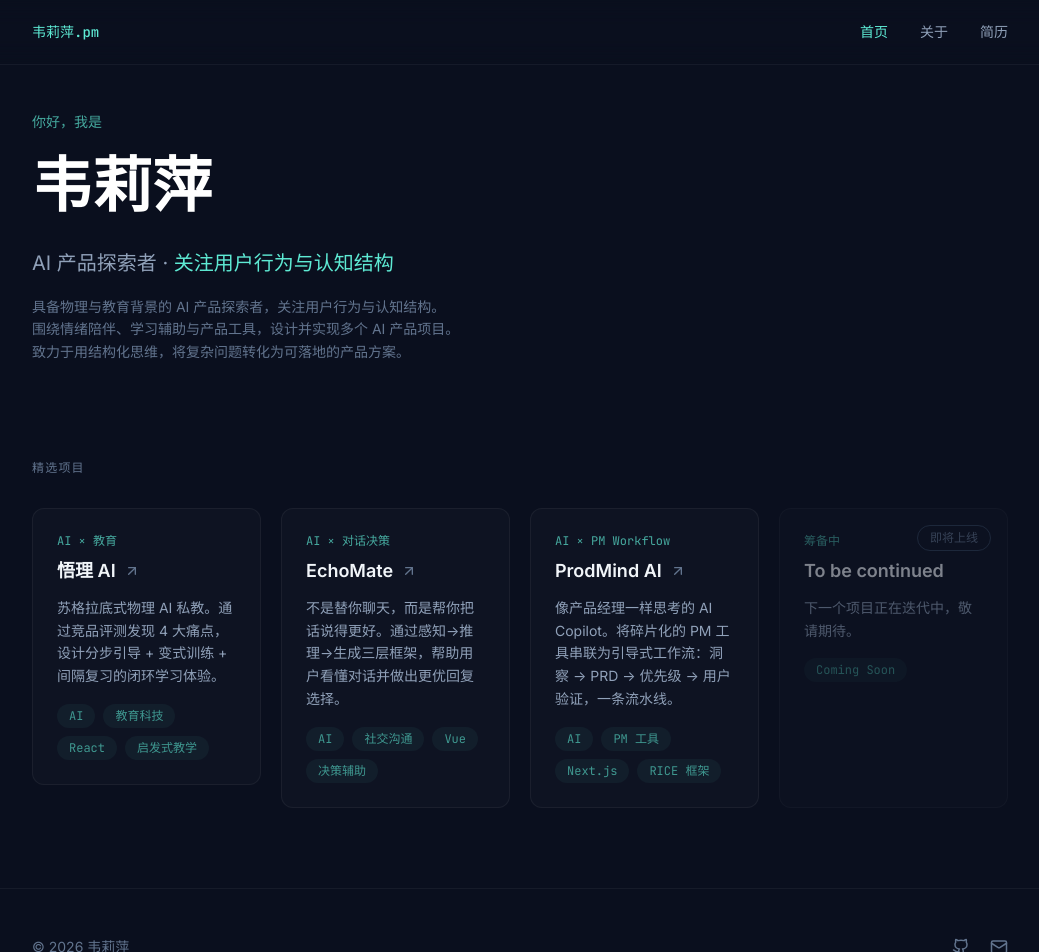
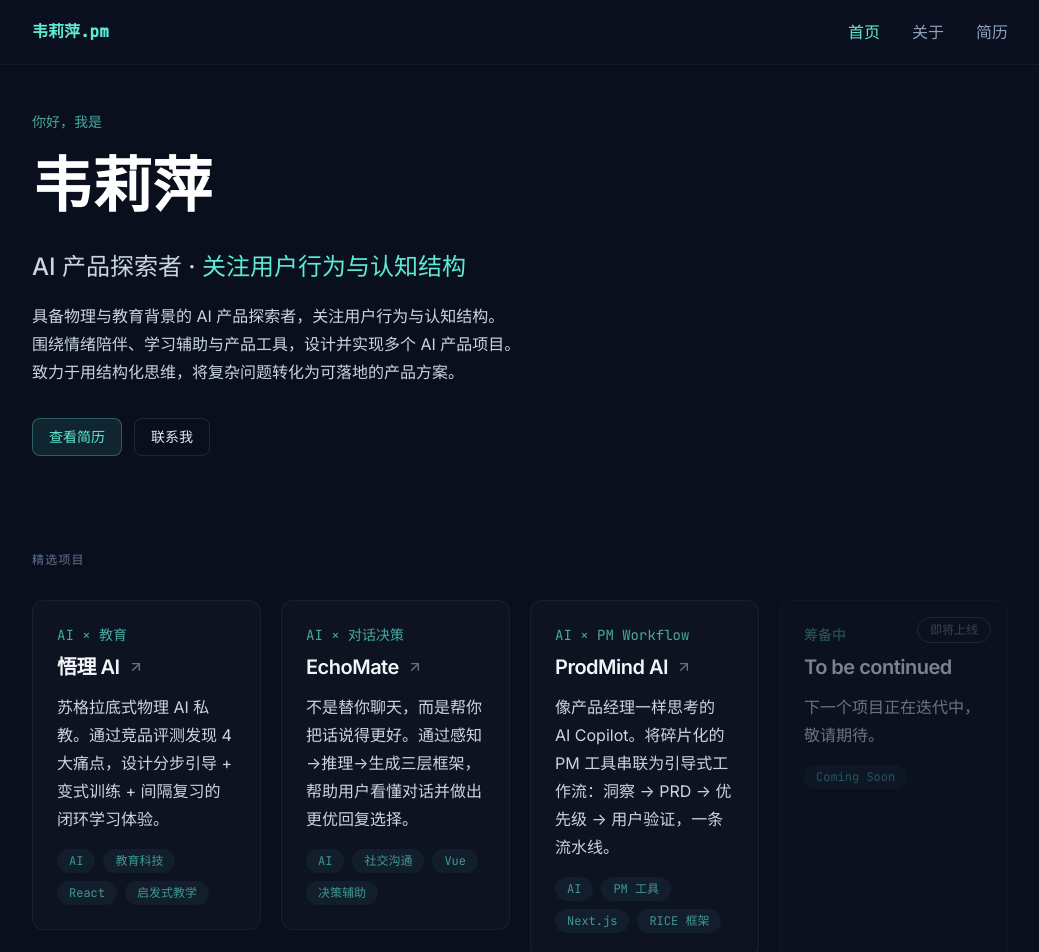
Before and after one commit to wei-liping/personal-homepage, a React (Vite) app: page / in a window 1280 px wide. Shown: the top 952 px of the page, without its empty margins (120-1159 px from the left). Built offline with nearby package versions, Linux system fonts and the light colour scheme.

Commit message:
feat: refine portfolio content and fix github pages assets

```diff
--- a/src/components/Footer.tsx
+++ b/src/components/Footer.tsx
@@ -12,14 +12,14 @@ export default function Footer() {
             href="https://github.com/wei-liping"
             target="_blank"
             rel="noopener noreferrer"
-            className="text-slate-500 hover:text-accent transition-colors"
+            className="interactive-icon rounded-full p-1.5 text-slate-500 hover:text-accent hover:bg-white/[0.04]"
             aria-label="GitHub"
           >
             <Github size={18} />
           </a>
           <a
-            href="mailto:your-email@example.com"
-            className="text-slate-500 hover:text-accent transition-colors"
+            href="mailto:weilipng@zju.edu.cn"
+            className="interactive-icon rounded-full p-1.5 text-slate-500 hover:text-accent hover:bg-white/[0.04]"
             aria-label="Email"
           >
             <Mail size={18} />
--- a/src/components/Navbar.tsx
+++ b/src/components/Navbar.tsx
@@ -17,7 +17,7 @@ export default function Navbar() {
       <div className="max-w-5xl mx-auto px-6 h-16 flex items-center justify-between">
         <Link
           to="/"
-          className="font-mono text-sm font-medium text-accent hover:text-white transition-colors"
+          className="interactive-link font-mono text-base font-semibold text-accent hover:text-white"
         >
           韦莉萍.pm
         </Link>
@@ -28,7 +28,7 @@ export default function Navbar() {
             <Link
               key={l.to}
               to={l.to}
-              className={`text-sm transition-colors ${
+              className={`interactive-link text-base ${
                 pathname === l.to
                   ? "text-accent"
                   : "text-slate-400 hover:text-slate-200"
@@ -41,7 +41,7 @@ export default function Navbar() {
 
         {/* Mobile toggle */}
         <button
-          className="md:hidden text-slate-400 hover:text-white transition-colors"
+          className="interactive-icon md:hidden text-slate-400 hover:text-white"
           onClick={() => setOpen(!open)}
           aria-label="Toggle menu"
         >
@@ -58,7 +58,7 @@ export default function Navbar() {
                 key={l.to}
                 to={l.to}
                 onClick={() => setOpen(false)}
-                className={`text-sm transition-colors ${
+                className={`interactive-link text-base ${
                   pathname === l.to
                     ? "text-accent"
                     : "text-slate-400 hover:text-slate-200"
--- a/src/components/ProjectCard.tsx
+++ b/src/components/ProjectCard.tsx
@@ -20,10 +20,10 @@ export default function ProjectCard({
 }: ProjectCardProps) {
   const content = (
     <div
-      className={`group relative rounded-xl border border-white/5 bg-white/[0.02] p-6 transition-all duration-300 ${
+      className={`group interactive-card relative rounded-xl border border-white/5 bg-white/[0.02] p-6 ${
         comingSoon
           ? "opacity-50 cursor-default"
-          : "hover:bg-white/[0.05] hover:border-accent/20 hover:-translate-y-1"
+          : "hover:bg-white/[0.045] hover:border-accent/25 hover:-translate-y-0.5 hover:shadow-[0_10px_30px_rgba(0,0,0,0.25)]"
       }`}
     >
       {comingSoon && (
@@ -32,8 +32,8 @@ export default function ProjectCard({
         </span>
       )}
 
-      <p className="text-xs font-mono text-accent/70 mb-2">{subtitle}</p>
-      <h3 className="text-lg font-semibold text-slate-100 mb-3 flex items-center gap-2">
+      <p className="text-sm font-mono text-accent/70 mb-2">{subtitle}</p>
+      <h3 className="text-xl font-semibold text-slate-100 mb-3 flex items-center gap-2 tracking-tight">
         {title}
         {!comingSoon && (
           <ArrowUpRight
@@ -42,14 +42,12 @@ export default function ProjectCard({
           />
         )}
       </h3>
-      <p className="text-sm text-slate-400 leading-relaxed mb-4">
-        {description}
-      </p>
+      <p className="text-base text-slate-300 leading-7 mb-4">{description}</p>
       <div className="flex flex-wrap gap-2">
         {tags.map((tag) => (
           <span
             key={tag}
-            className="text-xs font-mono text-accent/60 bg-accent/5 rounded-full px-3 py-1"
+            className="interactive-chip text-xs font-mono text-accent/60 bg-accent/5 rounded-full px-3 py-1 hover:bg-accent/10"
           >
             {tag}
           </span>
@@ -59,5 +57,12 @@ export default function ProjectCard({
   );
 
   if (comingSoon || !to) return content;
-  return <Link to={to}>{content}</Link>;
+  return (
+    <Link
+      to={to}
+      className="block rounded-xl focus-visible:outline-accent/60 focus-visible:outline-2 focus-visible:outline-offset-2"
+    >
+      {content}
+    </Link>
+  );
 }
--- a/src/index.css
+++ b/src/index.css
@@ -17,6 +17,54 @@ body {
   font-family: var(--font-sans);
   -webkit-font-smoothing: antialiased;
   -moz-osx-font-smoothing: grayscale;
+}
+
+:root {
+  --ease-apple: cubic-bezier(0.22, 1, 0.36, 1);
+}
+
+a,
+button {
+  transition-timing-function: var(--ease-apple);
+}
+
+:focus-visible {
+  outline: 2px solid rgba(94, 234, 212, 0.55);
+  outline-offset: 2px;
+  border-radius: 8px;
+}
+
+.interactive-link {
+  transition:
+    color 220ms var(--ease-apple),
+    opacity 220ms var(--ease-apple),
+    transform 220ms var(--ease-apple);
+}
+
+.interactive-link:hover {
+  transform: translateY(-1px);
+}
+
+.interactive-card {
+  transition:
+    background-color 260ms var(--ease-apple),
+    border-color 260ms var(--ease-apple),
+    box-shadow 260ms var(--ease-apple),
+    transform 260ms var(--ease-apple);
+}
+
+.interactive-chip {
+  transition:
+    color 220ms var(--ease-apple),
+    background-color 220ms var(--ease-apple),
+    border-color 220ms var(--ease-apple);
+}
+
+.interactive-icon {
+  transition:
+    color 220ms var(--ease-apple),
+    background-color 220ms var(--ease-apple),
+    transform 220ms var(--ease-apple);
 }
 
 ::selection {
@@ -40,3 +88,14 @@ body {
 ::-webkit-scrollbar-thumb:hover {
   background: #475569;
 }
+
+@media (prefers-reduced-motion: reduce) {
+  *,
+  *::before,
+  *::after {
+    animation-duration: 0.01ms !important;
+    animation-iteration-count: 1 !important;
+    transition-duration: 0.01ms !important;
+    scroll-behavior: auto !important;
+  }
+}
--- a/src/main.tsx
+++ b/src/main.tsx
@@ -5,7 +5,7 @@ import "./index.css";
 import Layout from "./components/Layout";
 import Landing from "./pages/Landing";
 import CaseWuliAi from "./pages/CaseWuliAi";
-import CaseChatDebug from "./pages/CaseChatDebug";
+import CaseEchoMate from "./pages/CaseEchoMate";
 import CaseProdMind from "./pages/CaseProdMind";
 import About from "./pages/About";
 import Resume from "./pages/Resume";
@@ -17,7 +17,7 @@ createRoot(document.getElementById("root")!).render(
         <Route element={<Layout />}>
           <Route index element={<Landing />} />
           <Route path="case/wuli-ai" element={<CaseWuliAi />} />
-          <Route path="case/echomate" element={<CaseChatDebug />} />
+          <Route path="case/echomate" element={<CaseEchoMate />} />
           <Route path="case/prodmind" element={<CaseProdMind />} />
           <Route path="about" element={<About />} />
           <Route path="resume" element={<Resume />} />
--- a/src/pages/About.tsx
+++ b/src/pages/About.tsx
@@ -17,7 +17,7 @@ export default function About() {
           关于我
         </h1>
 
-        <div className="space-y-6 text-sm text-slate-400 leading-relaxed">
+        <div className="space-y-6 text-base text-slate-300 leading-7">
           <p>
             我拥有物理学研究背景与一线教学经验，长期关注用户行为与认知过程。
             在教学实践中，通过观察学生的学习与情绪表现，逐步建立起对“用户需求如何产生”的理解。
@@ -115,7 +115,7 @@ export default function About() {
 
         {/* Philosophy */}
         <div className="mt-12 rounded-lg border border-accent/10 bg-accent/[0.03] p-6">
-          <p className="text-sm text-slate-300 leading-relaxed">
+          <p className="text-base text-slate-200 leading-7">
             <span className="text-accent font-medium">产品逻辑：</span>
             关注用户行为与真实需求 → 拆解问题结构 → 设计可执行方案 →
             通过迭代不断优化产品体验。
--- a/src/pages/CaseChatDebug.tsx
+++ b/src/pages/CaseEchoMate.tsx
@@ -1,6 +1,6 @@
 import CaseLayout, { Section, Decision } from "../components/CaseLayout";
 
-export default function CaseChatDebug() {
+export default function CaseEchoMate() {
   return (
     <CaseLayout
       title="EchoMate — AI 对话辅助产品案例"
--- a/src/pages/Landing.tsx
+++ b/src/pages/Landing.tsx
@@ -1,3 +1,4 @@
+import { Link } from "react-router-dom";
 import ProjectCard from "../components/ProjectCard";
 
 export default function Landing() {
@@ -10,17 +11,31 @@ export default function Landing() {
           <h1 className="text-4xl md:text-5xl lg:text-6xl font-bold text-white mb-6 leading-tight">
             韦莉萍
           </h1>
-          <p className="text-lg md:text-xl text-slate-400 max-w-2xl leading-relaxed mb-4">
+          <p className="text-xl md:text-2xl text-slate-300 max-w-2xl leading-relaxed mb-4 font-medium">
             AI 产品探索者 ·
             <span className="text-accent"> 关注用户行为与认知结构</span>
           </p>
-          <p className="text-sm text-slate-500 max-w-xl leading-relaxed">
+          <p className="text-base text-slate-300 max-w-2xl leading-7">
             具备物理与教育背景的 AI 产品探索者，关注用户行为与认知结构。
             <br />
             围绕情绪陪伴、学习辅助与产品工具，设计并实现多个 AI 产品项目。
             <br />
             致力于用结构化思维，将复杂问题转化为可落地的产品方案。
           </p>
+          <div className="mt-8 flex flex-wrap items-center gap-3">
+            <Link
+              to="/resume"
+              className="inline-flex items-center justify-center rounded-lg border border-accent/30 bg-accent/10 px-4 py-2 text-sm font-medium text-accent hover:bg-accent/15 transition-colors"
+            >
+              查看简历
+            </Link>
+            <a
+              href="mailto:weilipng@zju.edu.cn"
+              className="inline-flex items-center justify-center rounded-lg border border-white/10 px-4 py-2 text-sm font-medium text-slate-200 hover:border-accent/30 hover:text-accent transition-colors"
+            >
+              联系我
+            </a>
+          </div>
         </section>
 
         {/* Projects */}
```
Also changed, not shown: index.html (+18 -0 lines), src/components/CaseLayout.tsx (+12 -12 lines), src/pages/Resume.tsx (+5 -6 lines).
